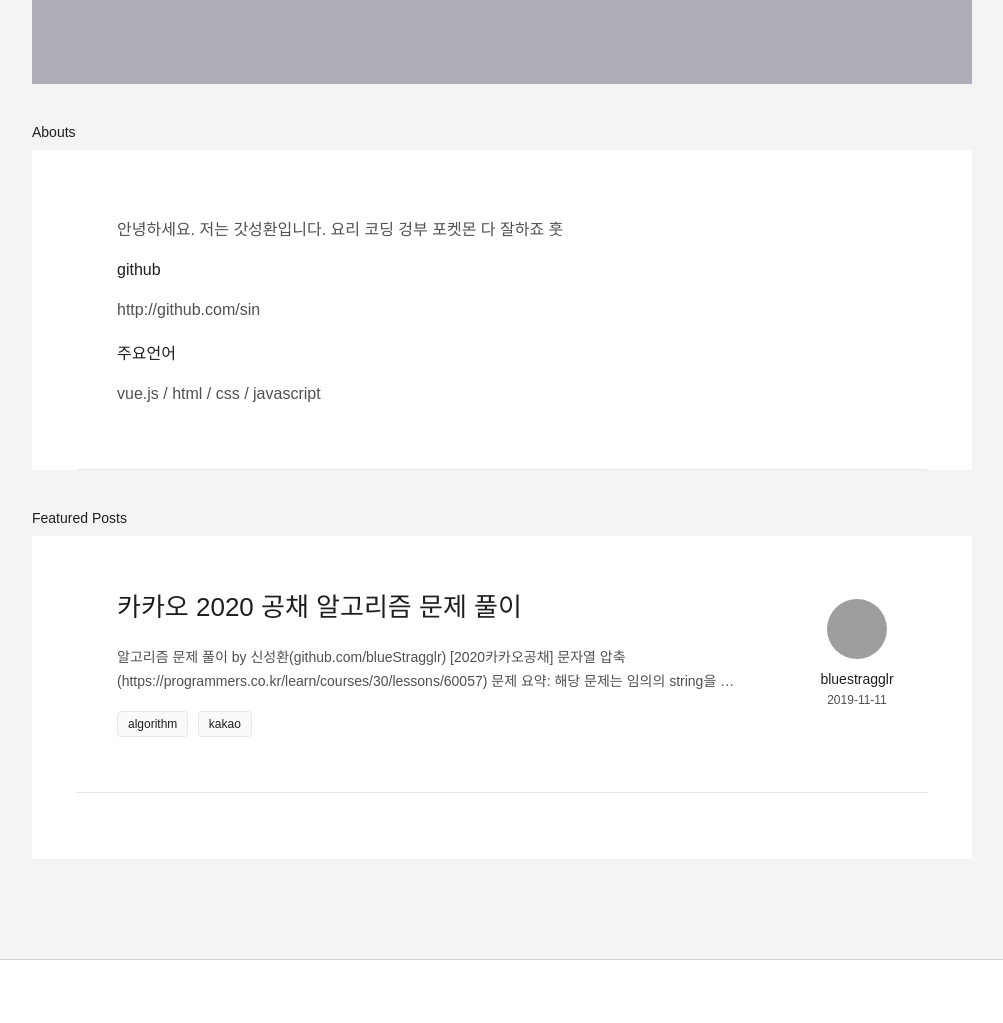
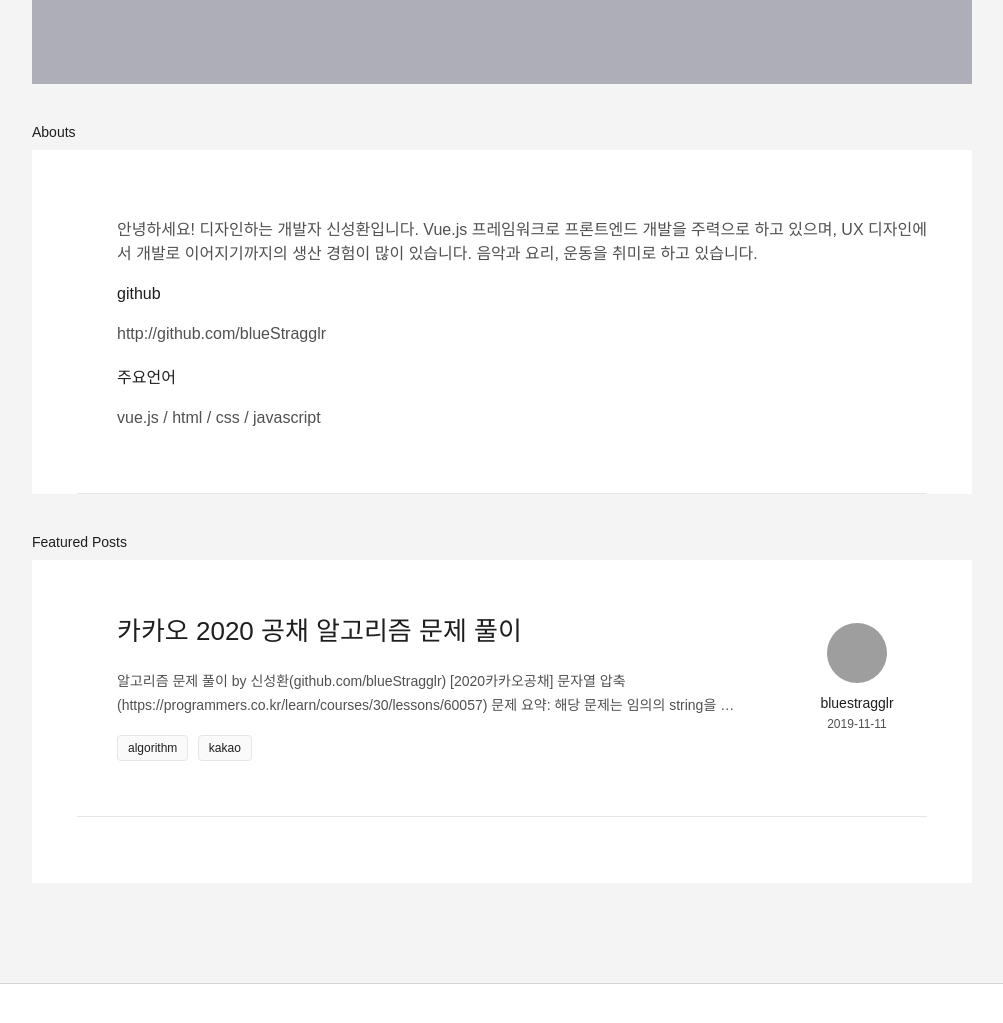
Before and after one commit to prography-tech/prography-tech.github.io, a Jekyll site: the page built from _authors/bluestragglr.md, in a window 1280 px wide, cut to the strip 361-1444 px from the top of the page. Shown: the top 1023 px of the strip, without its empty margins (138-1141 px from the left). Built offline with Jekyll 4.4.1, drawn with Linux system fonts in a browser that asks for light colours; grey boxes are pictures that could not be loaded.

Commit message:
author information updated

```diff
--- a/_authors/bluestragglr.md
+++ b/_authors/bluestragglr.md
@@ -6,10 +6,10 @@ intro: vue.js developer
 
 ---
 
-안녕하세요. 저는 갓성환입니다. 요리 코딩 겅부 포켓몬 다 잘하죠 훗
+안녕하세요! 디자인하는 개발자 신성환입니다. Vue.js 프레임워크로 프론트엔드 개발을 주력으로 하고 있으며, UX 디자인에서 개발로 이어지기까지의 생산 경험이 많이 있습니다. 음악과 요리, 운동을 취미로 하고 있습니다.
 
 ####  github
-http://github.com/sin
+http://github.com/blueStragglr
 
 #### 주요언어
 vue.js / html / css / javascript
```
